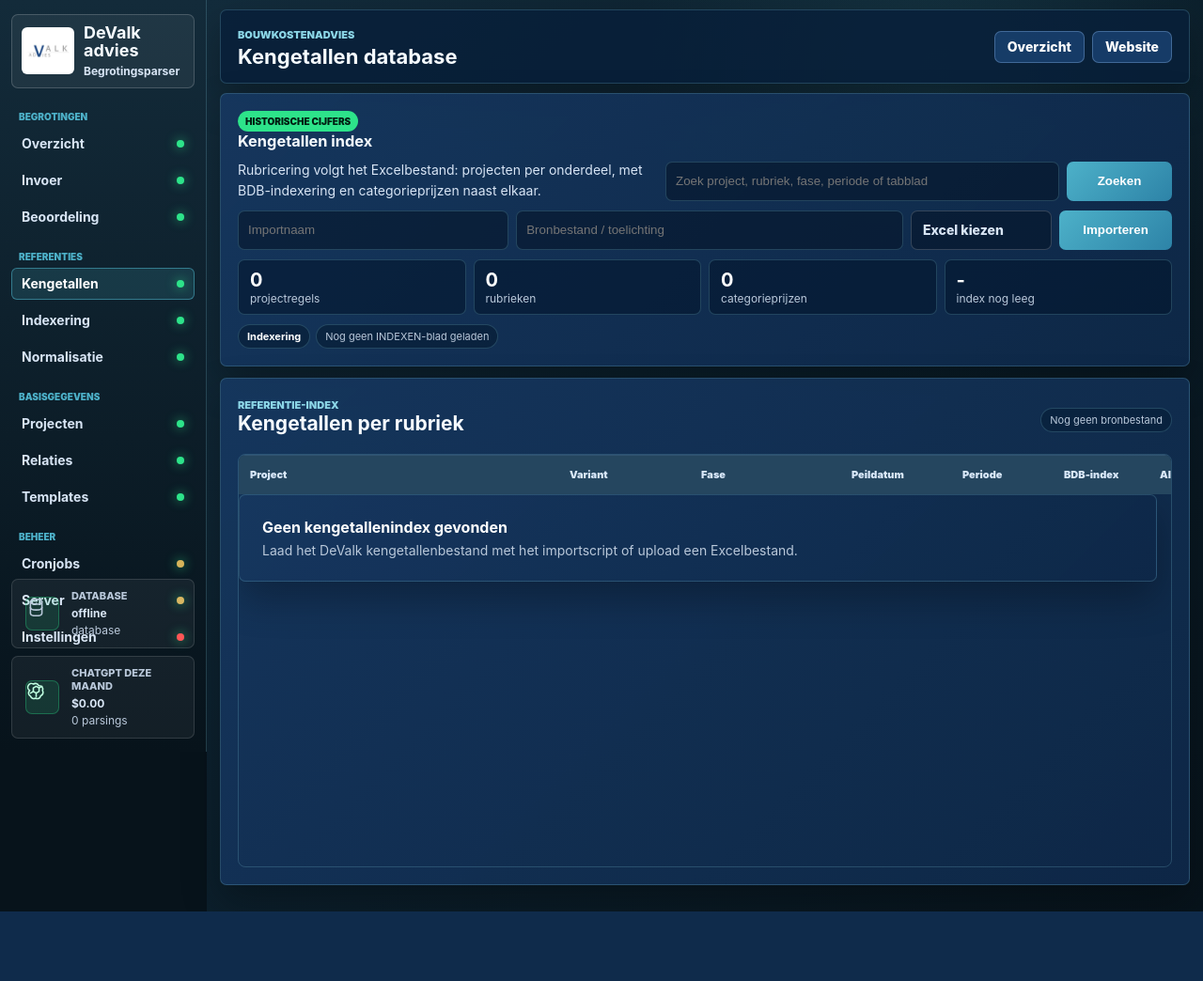
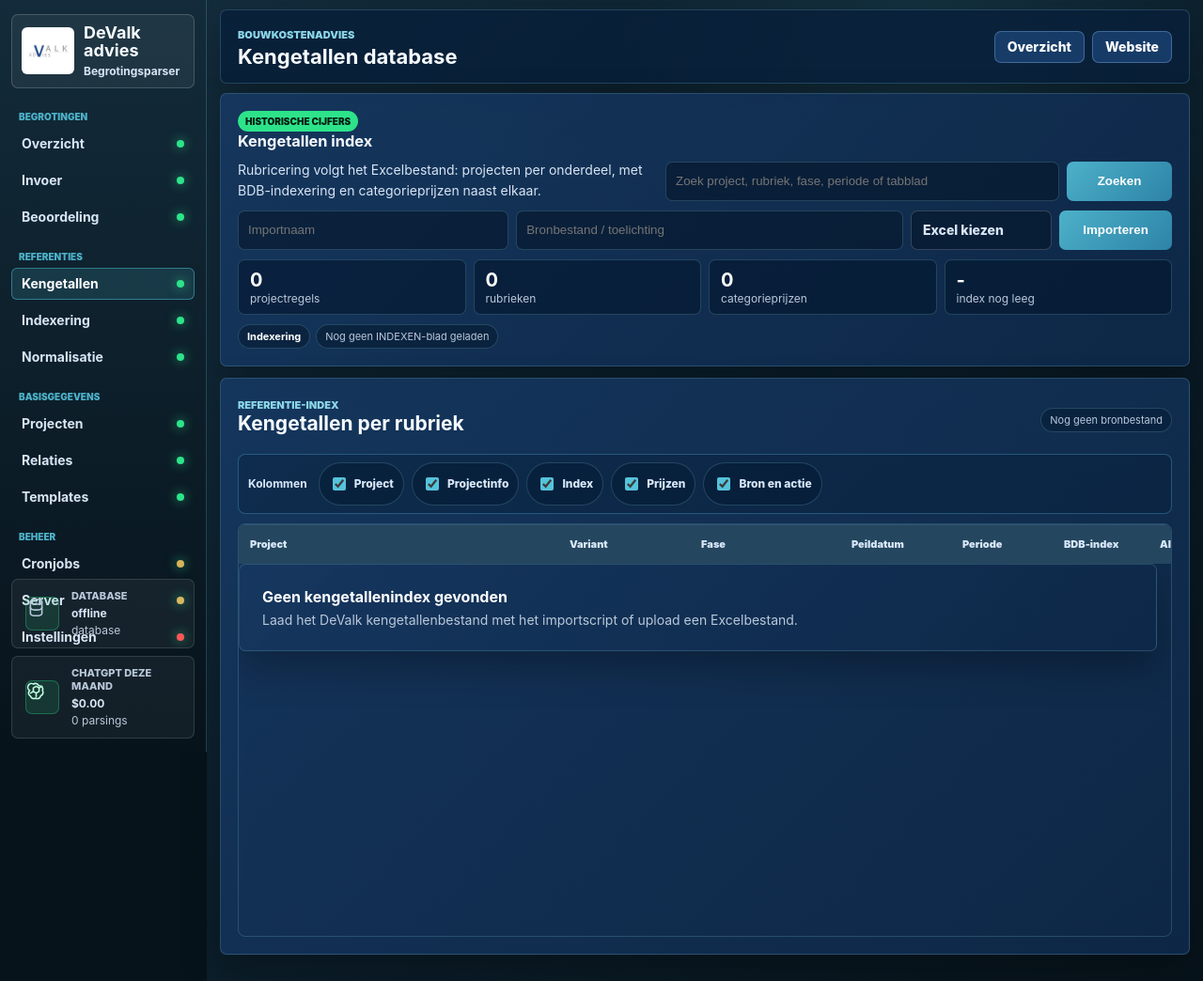
Before and after one commit to thomasdeijkers/devalkadvies, a FastAPI app: page /kengetallen in a window 1280 px wide. Shown: the whole page at 94% size. Before the commit the page ends 970 px from the top, so only its background shows below. Run offline with FastAPI, Linux system fonts and the light colour scheme; data comes from the database, SQL or seed files in the repository; data that the repository does not hold is empty.

Commit message:
Maak kengetallen kolommen inklapbaar

```diff
--- a/annemieke_app/static/styles.css
+++ b/annemieke_app/static/styles.css
@@ -1105,7 +1105,91 @@ textarea {
 }
 
 .kengetal-index-panel {
+  --kg-project-col: 330px;
+  --kg-variant-col: 130px;
+  --kg-phase-col: 150px;
+  --kg-date-col: 108px;
+  --kg-period-col: 98px;
+  --kg-index-col: 92px;
+  --kg-price-col: 124px;
+  --kg-index-source-col: 82px;
+  --kg-source-col: 92px;
+  --kg-action-col: 82px;
   overflow: hidden;
+}
+
+.kengetal-index-panel:has(#kg-toggle-project:not(:checked)) {
+  --kg-project-col: 0px;
+}
+
+.kengetal-index-panel:has(#kg-toggle-meta:not(:checked)) {
+  --kg-variant-col: 0px;
+  --kg-phase-col: 0px;
+  --kg-date-col: 0px;
+  --kg-period-col: 0px;
+}
+
+.kengetal-index-panel:has(#kg-toggle-index:not(:checked)) {
+  --kg-index-col: 0px;
+  --kg-index-source-col: 0px;
+}
+
+.kengetal-index-panel:has(#kg-toggle-prices:not(:checked)) {
+  --kg-price-col: 0px;
+}
+
+.kengetal-index-panel:has(#kg-toggle-source:not(:checked)) {
+  --kg-source-col: 0px;
+  --kg-action-col: 0px;
+}
+
+.kengetal-index-panel:has(#kg-toggle-project:not(:checked)) .col-project,
+.kengetal-index-panel:has(#kg-toggle-meta:not(:checked)) .col-meta,
+.kengetal-index-panel:has(#kg-toggle-index:not(:checked)) .col-index-meta,
+.kengetal-index-panel:has(#kg-toggle-index:not(:checked)) .col-index-source,
+.kengetal-index-panel:has(#kg-toggle-prices:not(:checked)) .col-price,
+.kengetal-index-panel:has(#kg-toggle-source:not(:checked)) .col-source,
+.kengetal-index-panel:has(#kg-toggle-source:not(:checked)) .col-action {
+  display: none;
+}
+
+.kengetal-column-controls {
+  display: flex;
+  flex-wrap: wrap;
+  gap: 8px;
+  align-items: center;
+  margin: 0 0 10px;
+  padding: 8px 10px;
+  border: 1px solid rgba(68, 158, 198, 0.42);
+  border-radius: 8px;
+  background: rgba(2, 22, 43, 0.28);
+}
+
+.kengetal-column-controls strong {
+  margin-right: 4px;
+  color: #d9e8fa;
+  font-size: 12px;
+}
+
+.kengetal-column-controls label {
+  display: inline-flex;
+  gap: 6px;
+  align-items: center;
+  min-height: 28px;
+  padding: 0 10px;
+  border: 1px solid var(--line);
+  border-radius: 999px;
+  color: #d9e8fa;
+  background: rgba(2, 22, 43, 0.42);
+  font-size: 12px;
+  font-weight: 800;
+  cursor: pointer;
+}
+
+.kengetal-column-controls input {
+  width: 14px;
+  height: 14px;
+  accent-color: #55c3da;
 }
 
 .kengetal-index-scroll {
@@ -1119,10 +1203,21 @@ textarea {
 
 .kengetal-index-row {
   display: grid;
-  grid-template-columns: 330px 130px 150px 108px 98px 92px repeat(17, 124px) 82px 92px 82px;
+  grid-template-columns:
+    var(--kg-project-col)
+    var(--kg-variant-col)
+    var(--kg-phase-col)
+    var(--kg-date-col)
+    var(--kg-period-col)
+    var(--kg-index-col)
+    repeat(17, var(--kg-price-col))
+    var(--kg-index-source-col)
+    var(--kg-source-col)
+    var(--kg-action-col);
   column-gap: 10px;
   align-items: center;
-  min-width: 3500px;
+  width: max-content;
+  min-width: 100%;
   min-height: 36px;
   padding: 4px 8px;
   border-top: 1px solid rgba(126, 169, 219, 0.14);
--- a/annemieke_app/templates/dashboard.html
+++ b/annemieke_app/templates/dashboard.html
@@ -167,20 +167,28 @@
         {% endfor %}
       </div>
     </div>
+    <div class="kengetal-column-controls" aria-label="Kolommen tonen">
+      <strong>Kolommen</strong>
+      <label><input id="kg-toggle-project" type="checkbox" checked> Project</label>
+      <label><input id="kg-toggle-meta" type="checkbox" checked> Projectinfo</label>
+      <label><input id="kg-toggle-index" type="checkbox" checked> Index</label>
+      <label><input id="kg-toggle-prices" type="checkbox" checked> Prijzen</label>
+      <label><input id="kg-toggle-source" type="checkbox" checked> Bron en actie</label>
+    </div>
     <div class="kengetal-index-scroll">
       <div class="kengetal-index-row kengetal-index-head">
-        <span>Project</span>
-        <span>Variant</span>
-        <span>Fase</span>
-        <span>Peildatum</span>
-        <span>Periode</span>
-        <span>BDB-index</span>
+        <span class="col-project">Project</span>
+        <span class="col-meta">Variant</span>
+        <span class="col-meta">Fase</span>
+        <span class="col-meta">Peildatum</span>
+        <span class="col-meta">Periode</span>
+        <span class="col-index-meta">BDB-index</span>
         {% for category_key, category_label in reference_category_columns %}
-          <span>{{ category_label }}</span>
+          <span class="col-price">{{ category_label }}</span>
         {% endfor %}
-        <span>Index</span>
-        <span>Bron</span>
-        <span>Actie</span>
+        <span class="col-index-source">Index</span>
+        <span class="col-source">Bron</span>
+        <span class="col-action">Actie</span>
       </div>
       {% for section in reference_index_sections %}
         <details class="kengetal-section">
@@ -190,19 +198,19 @@
           </summary>
           {% for row in section.rows %}
             <div class="kengetal-index-row">
-              <span class="kengetal-project-cell">
+              <span class="kengetal-project-cell col-project">
                 <strong>{{ row.project_name or "-" }}</strong>
                 <small>{{ row.project_sheet_name or row.source_filename or "" }}</small>
               </span>
-              <span>{{ row.variant or "-" }}</span>
-              <span>{{ row.phase or "-" }}</span>
-              <span>{{ row.date_label or "-" }}</span>
-              <span>{{ row.period or "-" }}</span>
-              <span>{{ row.bdb_indexering|amount if row.bdb_indexering else "-" }}</span>
+              <span class="col-meta">{{ row.variant or "-" }}</span>
+              <span class="col-meta">{{ row.phase or "-" }}</span>
+              <span class="col-meta">{{ row.date_label or "-" }}</span>
+              <span class="col-meta">{{ row.period or "-" }}</span>
+              <span class="col-index-meta">{{ row.bdb_indexering|amount if row.bdb_indexering else "-" }}</span>
               {% for category_key, category_label in reference_category_columns %}
                 {% set value = row.categories.get(category_key) %}
                 {% set value_source = row.category_sources.get(category_key) %}
-                <span class="numeric-cell">
+                <span class="numeric-cell col-price">
                   {% if value is not none %}
                     <a class="kengetal-value-link" href="#{{ row.modal_id }}" title="{{ value_source or category_label }}">{{ value|euro }}</a>
                   {% else %}
@@ -210,17 +218,17 @@
                   {% endif %}
                 </span>
               {% endfor %}
-              <span class="button-cell">
+              <span class="button-cell col-index-source">
                 {% if row.index_reference %}
                   <button class="mini-button compact-source-button" type="button" title="{{ row.index_reference }}">Index</button>
                 {% else %}
                   <button class="mini-button compact-source-button muted-button" type="button" disabled>Index</button>
                 {% endif %}
               </span>
-              <span class="button-cell">
+              <span class="button-cell col-source">
                 <a class="mini-button compact-source-button" href="#{{ row.modal_id }}" title="{{ row.source_filename or row.dataset_name }}{% if row.project_sheet_name %} · {{ row.project_sheet_name }}{% endif %}{% if row.source_row_label %} · rij {{ row.source_row_label }}{% endif %}">Bron</a>
               </span>
-              <span class="button-cell"><a class="mini-button compact-source-button" href="#{{ row.modal_id }}">Open</a></span>
+              <span class="button-cell col-action"><a class="mini-button compact-source-button" href="#{{ row.modal_id }}">Open</a></span>
             </div>
             <div id="{{ row.modal_id }}" class="modal-card">
               <a class="modal-backdrop" href="#kengetal-index" aria-label="Sluiten"></a>
```
Also changed, not shown: other parts of annemieke_app/static/styles.css (+5 -26 lines).
